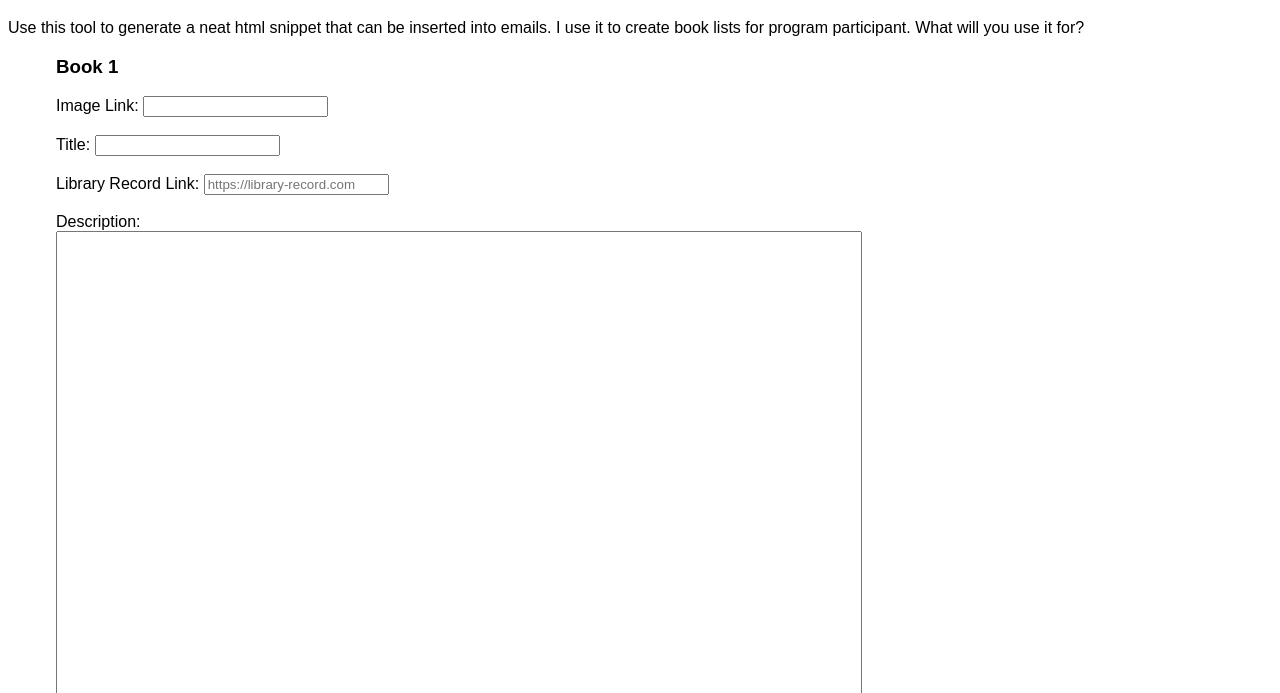
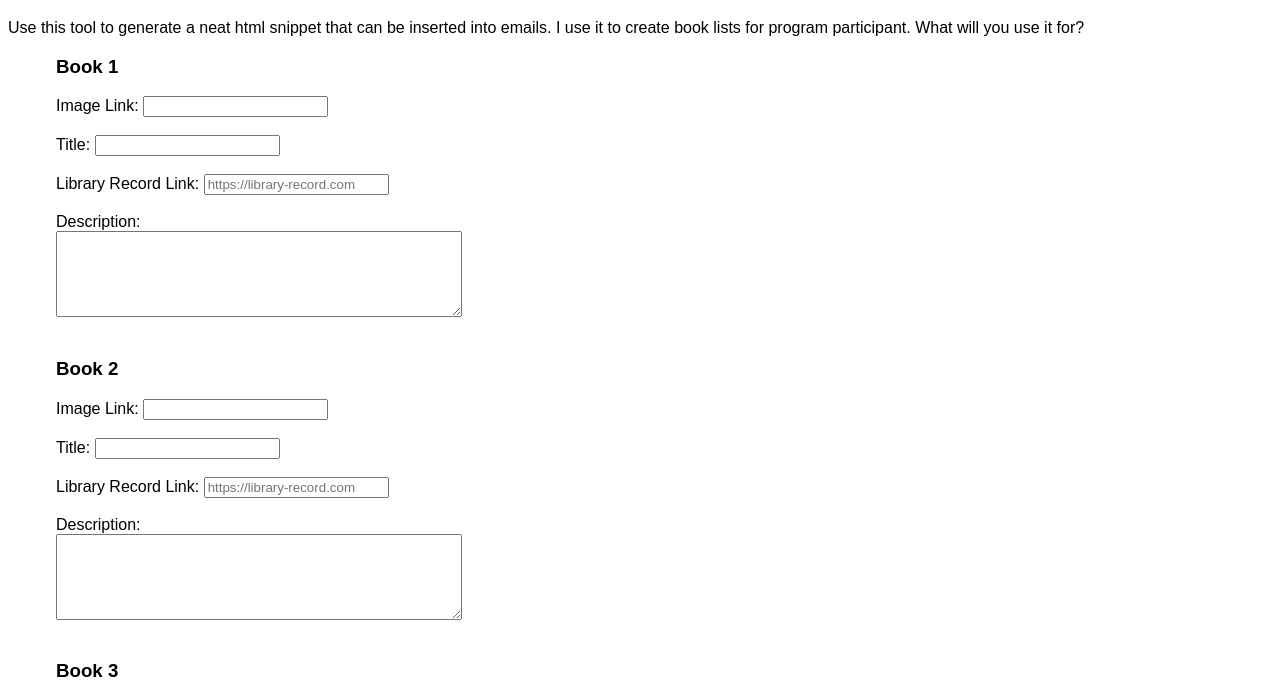
Before and after one commit to willisaverb/Library-Tool-Box, a plain HTML site: page Book List Generator/index.html in a window 1280 px wide. Shown: the part 107-800 px from the top of the page. Drawn offline with Linux system fonts and the light colour scheme.

Commit message:
Descri[ption cahnge

```diff
--- a/assets/css/grcstyle.css
+++ b/assets/css/grcstyle.css
@@ -43,9 +43,9 @@ color: #ddd; /* Slightly lighter color on hover */
 
 
 .description {
-width: 100vh;
-height: 80vh
-}
+    width: 50vh;
+    height: 10vh
+  }
 
 .book-entry{
 margin-left: 3em;
```
